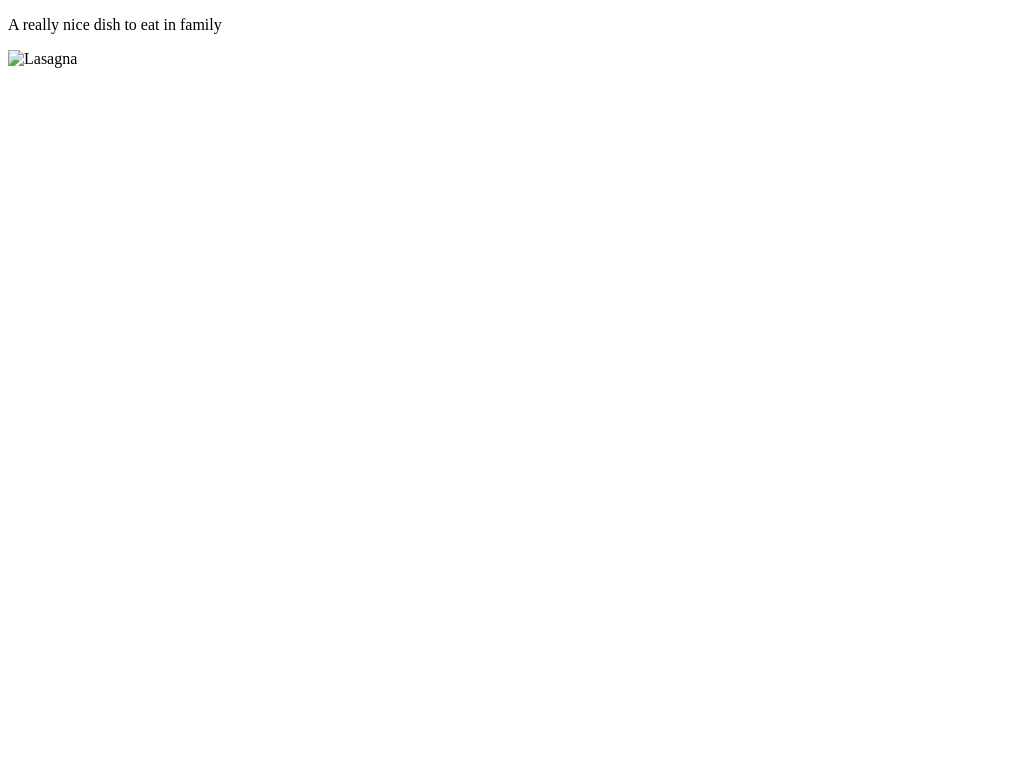
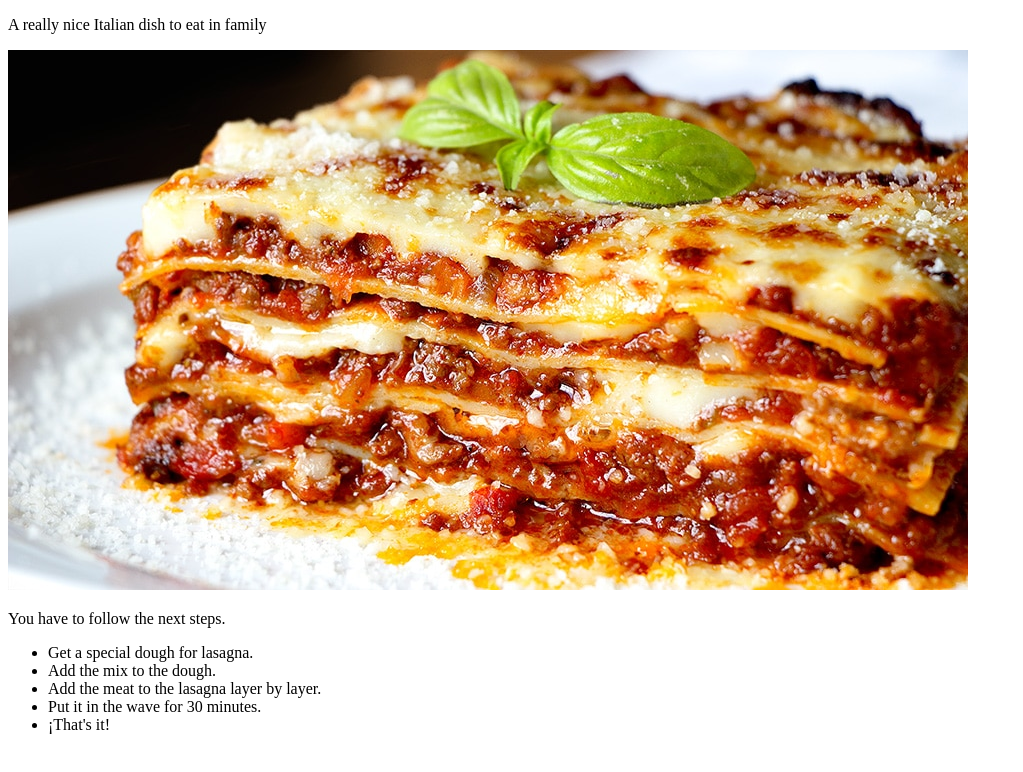
Before and after one commit to willymeza/odin-recipes, a plain HTML site: page recipes/lasagna.html in a window 1280 px wide. Shown: the whole page, without its empty margins (0-1023 px from the left). Drawn offline with Linux system fonts and the light colour scheme.

Commit message:
Steps to follow in the recipes.

```diff
--- a/recipes/lasagna.html
+++ b/recipes/lasagna.html
@@ -7,7 +7,15 @@
     <title>Lasagna</title>
 </head>
 <body>
-    <p>A really nice dish to eat in family</p>
-    <img src="" alt="Lasagna">
+    <p>A really nice Italian dish to eat in family</p>
+    <img src="../images/lasagna-original..jpg" alt="Lasagna">
+    <p>You have to follow the next steps.</p>
+    <ul>
+        <li>Get a special dough for lasagna.</li>
+        <li>Add the mix to the dough.</li>
+        <li>Add the meat to the lasagna layer by layer.</li>
+        <li>Put it in the wave for 30 minutes.</li>
+        <li>¡That's it!</li>
+    </ul>
 </body>
 </html>
```
Also changed, not shown: recipes/arroz_pollo.html (+15 -2 lines), recipes/ceviche.html (+10 -0 lines).
